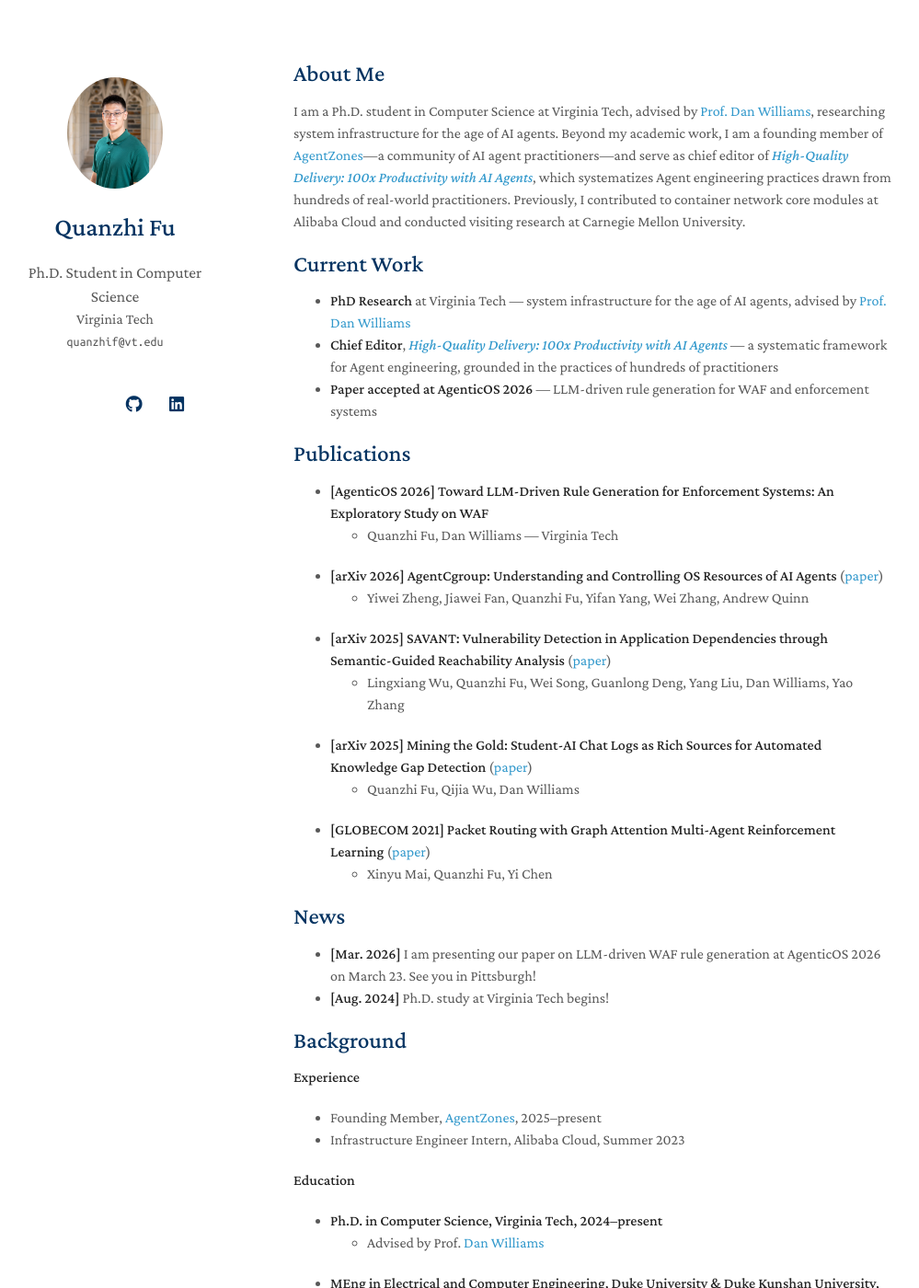
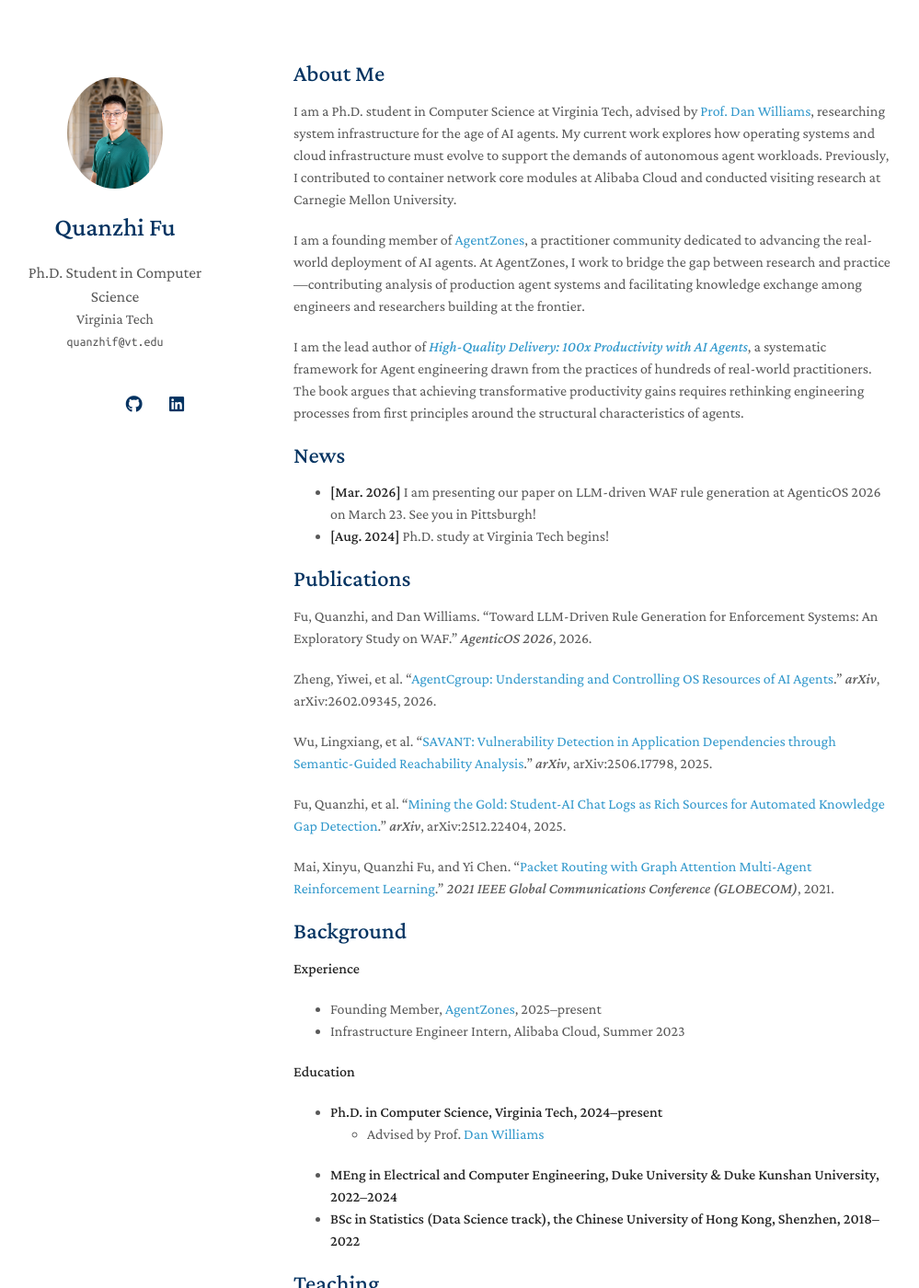
Before and after one commit to fqzz2000/fqzz2000.github.io, a Jekyll site: the page built from index.md, in a window 1280 px wide and 1400 px high. Shown: the whole window at 92% size, without its empty margins (151-1150 px from the left). Built offline with Jekyll 4.4.1, drawn with Linux system fonts in a browser that asks for light colours; nearby versions of some CDN libraries; a style sheet for code colours, icons or effects is not loaded; our own code applies the rules of GitHub Pages for plain Markdown files.

Commit message:
Refine homepage: MLA citations, 3-para About Me, News before Publications

```diff
--- a/index.md
+++ b/index.md
@@ -4,35 +4,28 @@
 
 ## About Me
 
-I am a Ph.D. student in Computer Science at Virginia Tech, advised by [Prof. Dan Williams](https://people.cs.vt.edu/djwillia/), researching system infrastructure for the age of AI agents. Beyond my academic work, I am a founding member of [AgentZones](https://www.agentszone.ai/)—a community of AI agent practitioners—and serve as chief editor of [*High-Quality Delivery: 100x Productivity with AI Agents*](https://lipingtababa.github.io/harness-engineering-playbook/), which systematizes Agent engineering practices drawn from hundreds of real-world practitioners. Previously, I contributed to container network core modules at Alibaba Cloud and conducted visiting research at Carnegie Mellon University.
+I am a Ph.D. student in Computer Science at Virginia Tech, advised by [Prof. Dan Williams](https://people.cs.vt.edu/djwillia/), researching system infrastructure for the age of AI agents. My current work explores how operating systems and cloud infrastructure must evolve to support the demands of autonomous agent workloads. Previously, I contributed to container network core modules at Alibaba Cloud and conducted visiting research at Carnegie Mellon University.
 
-## Current Work
+I am a founding member of [AgentZones](https://www.agentszone.ai/), a practitioner community dedicated to advancing the real-world deployment of AI agents. At AgentZones, I work to bridge the gap between research and practice—contributing analysis of production agent systems and facilitating knowledge exchange among engineers and researchers building at the frontier.
 
-- **PhD Research** at Virginia Tech — system infrastructure for the age of AI agents, advised by [Prof. Dan Williams](https://people.cs.vt.edu/djwillia/)
-- **Chief Editor**, [*High-Quality Delivery: 100x Productivity with AI Agents*](https://lipingtababa.github.io/harness-engineering-playbook/) — a systematic framework for Agent engineering, grounded in the practices of hundreds of practitioners
-- **Paper accepted at AgenticOS 2026** — LLM-driven rule generation for WAF and enforcement systems
-
-## Publications
-
-- **[AgenticOS 2026]** **Toward LLM-Driven Rule Generation for Enforcement Systems: An Exploratory Study on WAF**
-  - Quanzhi Fu, Dan Williams — Virginia Tech
-
-- **[arXiv 2026]** **AgentCgroup: Understanding and Controlling OS Resources of AI Agents** ([paper](https://arxiv.org/abs/2602.09345))
-  - Yiwei Zheng, Jiawei Fan, Quanzhi Fu, Yifan Yang, Wei Zhang, Andrew Quinn
-
-- **[arXiv 2025]** **SAVANT: Vulnerability Detection in Application Dependencies through Semantic-Guided Reachability Analysis** ([paper](https://arxiv.org/abs/2506.17798))
-  - Lingxiang Wu, Quanzhi Fu, Wei Song, Guanlong Deng, Yang Liu, Dan Williams, Yao Zhang
-
-- **[arXiv 2025]** **Mining the Gold: Student-AI Chat Logs as Rich Sources for Automated Knowledge Gap Detection** ([paper](https://arxiv.org/abs/2512.22404))
-  - Quanzhi Fu, Qijia Wu, Dan Williams
-
-- **[GLOBECOM 2021]** **Packet Routing with Graph Attention Multi-Agent Reinforcement Learning** ([paper](https://arxiv.org/abs/2107.13181))
-  - Xinyu Mai, Quanzhi Fu, Yi Chen
+I am the lead author of [*High-Quality Delivery: 100x Productivity with AI Agents*](https://lipingtababa.github.io/harness-engineering-playbook/), a systematic framework for Agent engineering drawn from the practices of hundreds of real-world practitioners. The book argues that achieving transformative productivity gains requires rethinking engineering processes from first principles around the structural characteristics of agents.
 
 ## News
 
 - **[Mar. 2026]** I am presenting our paper on LLM-driven WAF rule generation at AgenticOS 2026 on March 23. See you in Pittsburgh!
 - **[Aug. 2024]** Ph.D. study at Virginia Tech begins!
+
+## Publications
+
+Fu, Quanzhi, and Dan Williams. "Toward LLM-Driven Rule Generation for Enforcement Systems: An Exploratory Study on WAF." *AgenticOS 2026*, 2026.
+
+Zheng, Yiwei, et al. "[AgentCgroup: Understanding and Controlling OS Resources of AI Agents](https://arxiv.org/abs/2602.09345)." *arXiv*, arXiv:2602.09345, 2026.
+
+Wu, Lingxiang, et al. "[SAVANT: Vulnerability Detection in Application Dependencies through Semantic-Guided Reachability Analysis](https://arxiv.org/abs/2506.17798)." *arXiv*, arXiv:2506.17798, 2025.
+
+Fu, Quanzhi, et al. "[Mining the Gold: Student-AI Chat Logs as Rich Sources for Automated Knowledge Gap Detection](https://arxiv.org/abs/2512.22404)." *arXiv*, arXiv:2512.22404, 2025.
+
+Mai, Xinyu, Quanzhi Fu, and Yi Chen. "[Packet Routing with Graph Attention Multi-Agent Reinforcement Learning](https://arxiv.org/abs/2107.13181)." *2021 IEEE Global Communications Conference (GLOBECOM)*, 2021.
 
 ## Background
 
```
